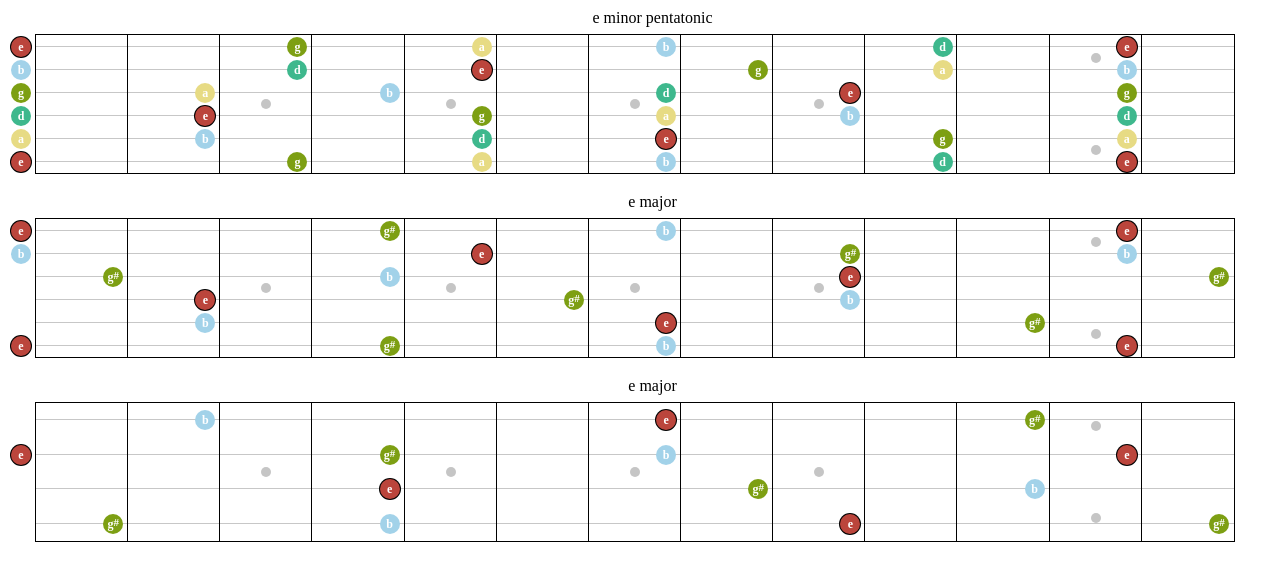
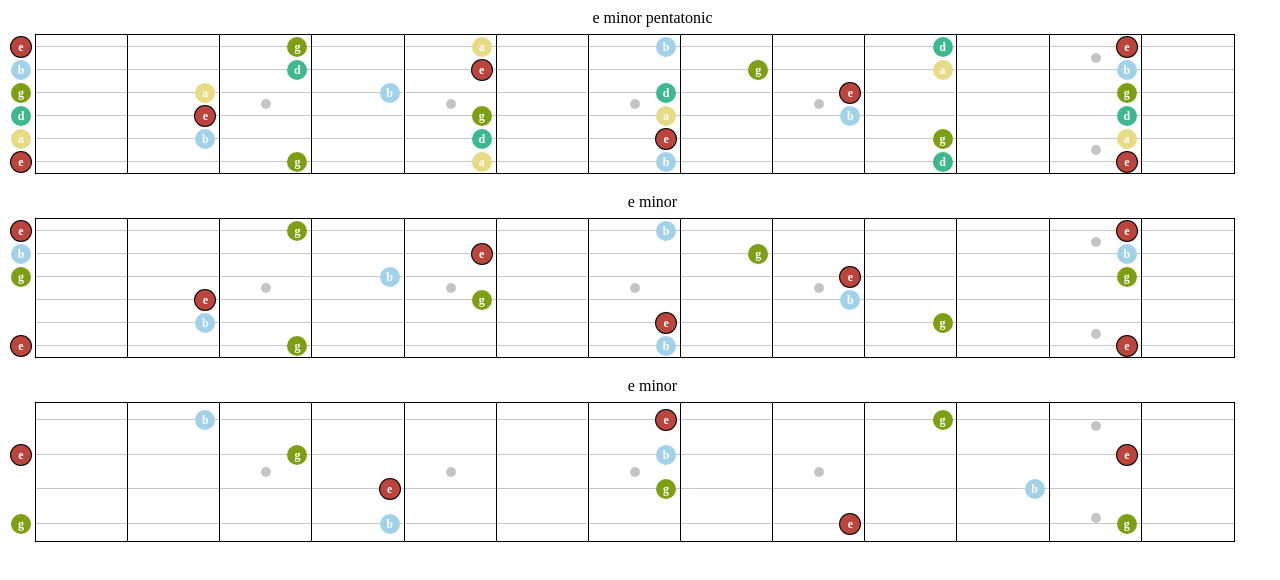
Before and after one commit to derektmueller/guitar_chord_diagrams, a React app: page / in a window 1280 px wide. Shown: the top 580 px of the page. Built offline with nearby package versions, Linux system fonts and the light colour scheme.

Commit message:
add snapshot test coverage for App. move data clumps passed to ChordDiagram into model

```diff
--- a/src/components/App.jsx
+++ b/src/components/App.jsx
@@ -1,11 +1,29 @@
 import React from 'react';
 import ChordDiagram from "./ChordDiagram.jsx";
 import ChordDiagrams from '../../lib/ChordDiagrams.js';
+
+class ChordDiagramModel {
+  constructor({fretCount, notes, tuning, title, colorPalette, root}) {
+    Object.assign(this, {
+      chordDiagrams: new ChordDiagrams({fretCount, notes, tuning}),
+      title,
+      colorPalette,
+      root
+    });
+  }
+}
 
 export default class App extends React.Component {
   constructor(props) {
     super(props);
 
+    this.colorPalette = {
+      e: 'BB453C',
+      g: '7D9F13',
+      a: 'E7DB84',
+      b: 'A2D2E9',
+      d: '3EB88D'
+    };
     this.state = {
       //diagrams
     };
@@ -15,62 +33,35 @@ export default class App extends React.Component {
     return (
       <div id='app'>{[
         <ChordDiagram
-          diagram={
-            new ChordDiagrams({
-                fretCount: 13,
-                notes: 'e g a b d'
-              })
-          }
+          {...new ChordDiagramModel({
+            fretCount: 13,
+            notes: 'e g a b d',
+            title: "e minor pentatonic",
+            colorPalette: this.colorPalette,
+            root: 'e'
+          })}
           key='1'
-          title="e minor pentatonic"
-          colorPalette={
-            {
-              e: 'BB453C',
-              g: '7D9F13',
-              a: 'E7DB84',
-              b: 'A2D2E9',
-              d: '3EB88D'
-            }
-          }
-          root='e'
         />,
         <ChordDiagram
-          diagram={
-            new ChordDiagrams({
-                fretCount: 13,
-                notes: 'e g# b',
-              })
-          }
+          {...new ChordDiagramModel({
+            fretCount: 13,
+            notes: 'e g b',
+            title: "e minor",
+            colorPalette: this.colorPalette,
+            root: 'e'
+          })}
           key='2'
-          title="e major"
-          colorPalette={
-            {
-              e: 'BB453C',
-              'g#': '7D9F13',
-              b: 'A2D2E9'
-            }
-          }
-          root='e'
         />,
         <ChordDiagram
-          diagram={
-            new ChordDiagrams({
-                fretCount: 13,
-                notes: 'e g# b',
-                tuning: ['g', 'c', 'e', 'a']
-              })
-          }
+          {...new ChordDiagramModel({
+            fretCount: 13,
+            notes: 'e g b',
+            title: "e minor",
+            colorPalette: this.colorPalette,
+            tuning: ['g', 'c', 'e', 'a'],
+            root: 'e'
+          })}
           key='3'
-          title="e major"
-          tuning={['g', 'c', 'e', 'a']}
-          colorPalette={
-            {
-              e: 'BB453C',
-              'g#': '7D9F13',
-              b: 'A2D2E9'
-            }
-          }
-          root='e'
         />
       ]}
     </div>);
--- a/src/components/ChordDiagram.jsx
+++ b/src/components/ChordDiagram.jsx
@@ -2,35 +2,17 @@ import React from 'react';
 import ChordDiagrams from '../../lib/ChordDiagrams.js';
 
 export default class ChordDiagram extends React.Component {
-  constructor(props) {
-    super(props);
-
-    this.tuning = props.tuning;
-    this.fretCount = props.fretCount || 13;
-    this.chordDiagrams = props.diagram || new ChordDiagrams({
-      fretCount: this.fretCount,
-      tuning: this.tuning,
-      notes: props.chord.join(' ')
-    });
-    this.colorPalette = props.colorPalette;
-    this.root = props.root;
-
-    this.state = {
-      diagram: this.chordDiagrams.getDiagram()
-    }
-  }
-
   fretWidth() {
-    return 1 / (this.fretCount) * 100;
+    return 1 / (this.props.chordDiagrams.fretCount) * 100;
   }
 
   stringSpacing() {
-    return 1 / (this.chordDiagrams.tuning.length) * 100;
+    return 1 / (this.props.chordDiagrams.tuning.length) * 100;
   }
 
   renderFrets() {
     return (<div className='frets'>
-      {(new Array(this.chordDiagrams.fretCount).fill(null)).map(
+      {(new Array(this.props.chordDiagrams.fretCount).fill(null)).map(
         (_, i) => {
           return <div className='fret' key={i}
             style={{width: `${this.fretWidth()}%`}}></div>;
@@ -52,11 +34,11 @@ export default class ChordDiagram extends React.Component {
   renderNote(note, i) {
     return note ?
       (<div
-        className={`note ${this.root === note ? ' root' : ''}`}
+        className={`note ${this.props.root === note ? ' root' : ''}`}
         key={`node-${i}`}
         style={{
           left: `${i * this.fretWidth()}%`,
-          background: `#${this.colorPalette[note]}`
+          background: `#${this.props.colorPalette[note]}`
         }}>{this.renderNoteLabel(note)}
       </div>) : null;
   }
@@ -72,7 +54,8 @@ export default class ChordDiagram extends React.Component {
   }
 
   renderStrings() {
-    return this.state.diagram.map(this.renderString.bind(this));
+    return this.props.chordDiagrams.getDiagram().map(
+      this.renderString.bind(this));
   }
 
   renderDot(fret, i) {
@@ -87,14 +70,14 @@ export default class ChordDiagram extends React.Component {
 
   renderDots() {
     return [3, 5, 7, 9, 15, 17]
-      .filter((fret) => fret < this.fretCount)
+      .filter((fret) => fret < this.props.chordDiagrams.fretCount)
       .map(this.renderDot.bind(this));
   }
 
   renderDoubleDots() {
     return <div className='double-dots'>
       {[12, 12]
-        .filter((fret) => fret < this.fretCount)
+        .filter((fret) => fret < this.props.chordDiagrams.fretCount)
         .map(this.renderDot.bind(this))}
       </div>;
   }
```
Also changed, not shown: 2 other files (tests, documents, lock files or other folders).
